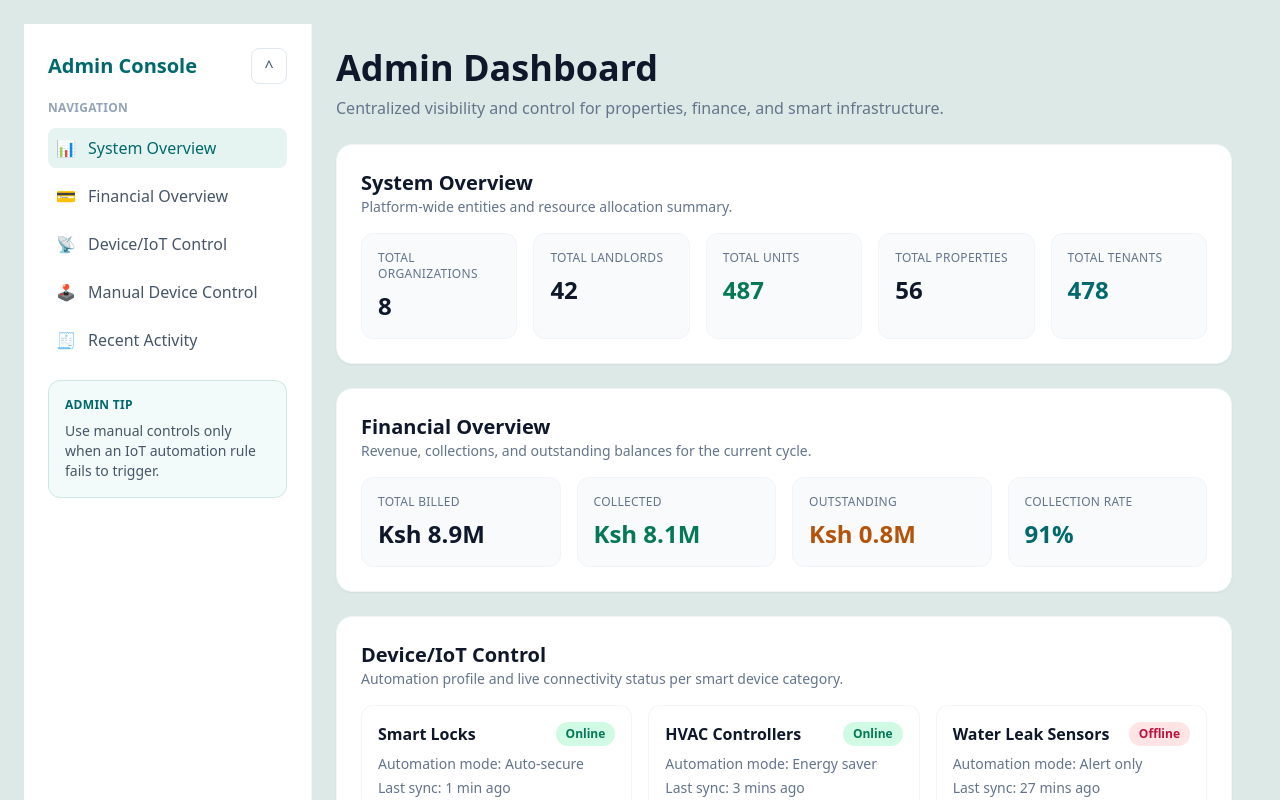
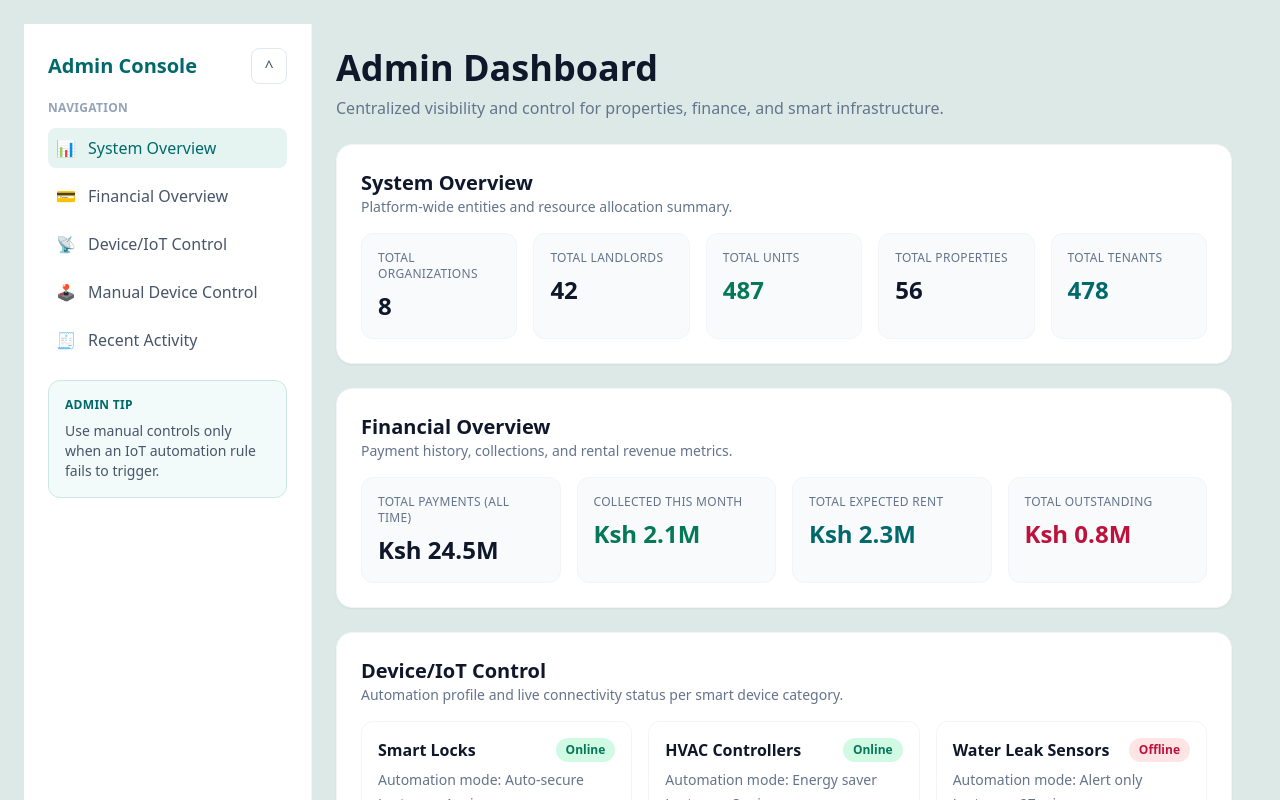
Before and after one commit to Isabellanamutenda/Serene-habitat, a Nuxt app: page /admin/dashboard in a window 1280 px wide. Shown: the top 800 px of the page. Built offline with nearby package versions, Linux system fonts and the light colour scheme.

Commit message:
add admin financial overview

```diff
--- a/pages/admin/dashboard.vue
+++ b/pages/admin/dashboard.vue
@@ -43,25 +43,25 @@
 					<section id="financial-overview" class="bg-white rounded-2xl border border-slate-100 shadow-sm p-5 sm:p-6 space-y-4 scroll-mt-6">
 						<div>
 							<h2 class="text-xl font-semibold text-slate-900">Financial Overview</h2>
-							<p class="text-sm text-slate-500">Revenue, collections, and outstanding balances for the current cycle.</p>
+							<p class="text-sm text-slate-500">Payment history, collections, and rental revenue metrics.</p>
 						</div>
 
 						<div class="grid grid-cols-1 sm:grid-cols-2 xl:grid-cols-4 gap-4">
 							<article class="rounded-xl border border-slate-100 bg-slate-50 p-4">
-								<p class="text-xs uppercase tracking-wide text-slate-500">Total Billed</p>
-								<p class="mt-2 text-2xl font-semibold text-slate-900">Ksh 8.9M</p>
+								<p class="text-xs uppercase tracking-wide text-slate-500">Total Payments (All Time)</p>
+								<p class="mt-2 text-2xl font-semibold text-slate-900">Ksh 24.5M</p>
 							</article>
 							<article class="rounded-xl border border-slate-100 bg-slate-50 p-4">
-								<p class="text-xs uppercase tracking-wide text-slate-500">Collected</p>
-								<p class="mt-2 text-2xl font-semibold text-emerald-700">Ksh 8.1M</p>
+								<p class="text-xs uppercase tracking-wide text-slate-500">Collected This Month</p>
+								<p class="mt-2 text-2xl font-semibold text-emerald-700">Ksh 2.1M</p>
 							</article>
 							<article class="rounded-xl border border-slate-100 bg-slate-50 p-4">
-								<p class="text-xs uppercase tracking-wide text-slate-500">Outstanding</p>
-								<p class="mt-2 text-2xl font-semibold text-amber-700">Ksh 0.8M</p>
+								<p class="text-xs uppercase tracking-wide text-slate-500">Total Expected Rent</p>
+								<p class="mt-2 text-2xl font-semibold text-[#00696b]">Ksh 2.3M</p>
 							</article>
 							<article class="rounded-xl border border-slate-100 bg-slate-50 p-4">
-								<p class="text-xs uppercase tracking-wide text-slate-500">Collection Rate</p>
-								<p class="mt-2 text-2xl font-semibold text-[#00696b]">91%</p>
+								<p class="text-xs uppercase tracking-wide text-slate-500">Total Outstanding</p>
+								<p class="mt-2 text-2xl font-semibold text-rose-700">Ksh 0.8M</p>
 							</article>
 						</div>
 					</section>
```
